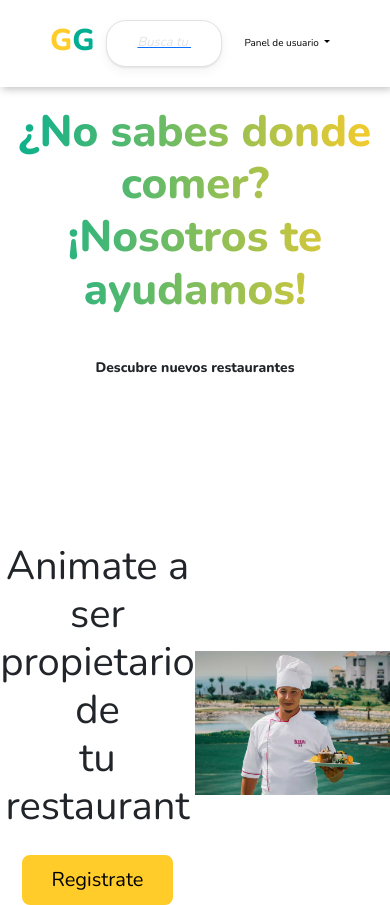
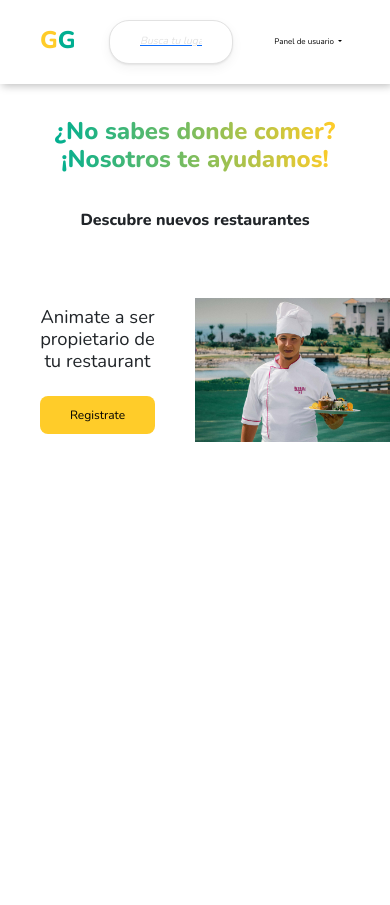
Before and after one commit to edmirgalvan01/GastroGlobal, a PHP site: page / in a window 390 px wide. After the commit the page ends 442 px from the top, so only its background shows below. Run offline with PHP 8.4, Linux system fonts and the light colour scheme; data that the repository does not hold is empty.

Commit message:
se completo el responsive de la pagina inicial

```diff
--- a/index.css
+++ b/index.css
@@ -1,11 +1,6 @@
 /* HELPERS */
 html {
    font-size: 10px;
-}
-:root {
-   --slogan: calc(4em + 1vw);
-   --title: calc(1rem + 1vw);
-   --paragraph: calc(1rem + 1vw);
 }
 * {
    padding: 0;
@@ -26,7 +21,7 @@ html {
    color: #ffcc29;
 }
 .home__title {
-   font-size: var(--title);
+   font-size: 3rem;
    font-weight: bold;
 }
 /* HELPERS */
@@ -120,7 +115,7 @@ html {
    text-align: center;
 }
 .first-img__title {
-   font-size: var(--slogan);
+   font-size: 4rem;
    font-weight: bold;
    background-image: linear-gradient(90deg, #00af91 0%, #ffcc29 100%);
    -webkit-background-clip: text;
@@ -172,7 +167,7 @@ html {
    font-size: 2rem;
 }
 .card__information p {
-   font-size: var(--paragraph);
+   font-size: 1.3rem;
 }
 .card__information a {
    background-color: #00af91;
@@ -269,6 +264,9 @@ html {
    }
 }
 @media (max-width: 800px) {
+   .first-img {
+      height: 15vh;
+   }
    .list__restaurantes {
       gap: 1rem;
    }
@@ -276,3 +274,31 @@ html {
       padding: 10px;
    }
 }
+@media (max-width: 550px) {
+   html {
+      font-size: 8px;
+   }
+   .home__restaurantes {
+      margin: 0;
+   }
+   .owner__information h1 {
+      font-size: 2.3rem;
+   }
+   .owner__information a {
+      font-size: 1.5rem;
+   }
+   .list__restaurantes {
+      margin: 2rem 0;
+   }
+}
+@media (max-width: 450px) {
+   .first-img__title {
+      font-size: 3rem;
+   }
+   .home__title {
+      font-size: 2rem;
+   }
+   .card__r {
+      width: 80%;
+   }
+}
```
